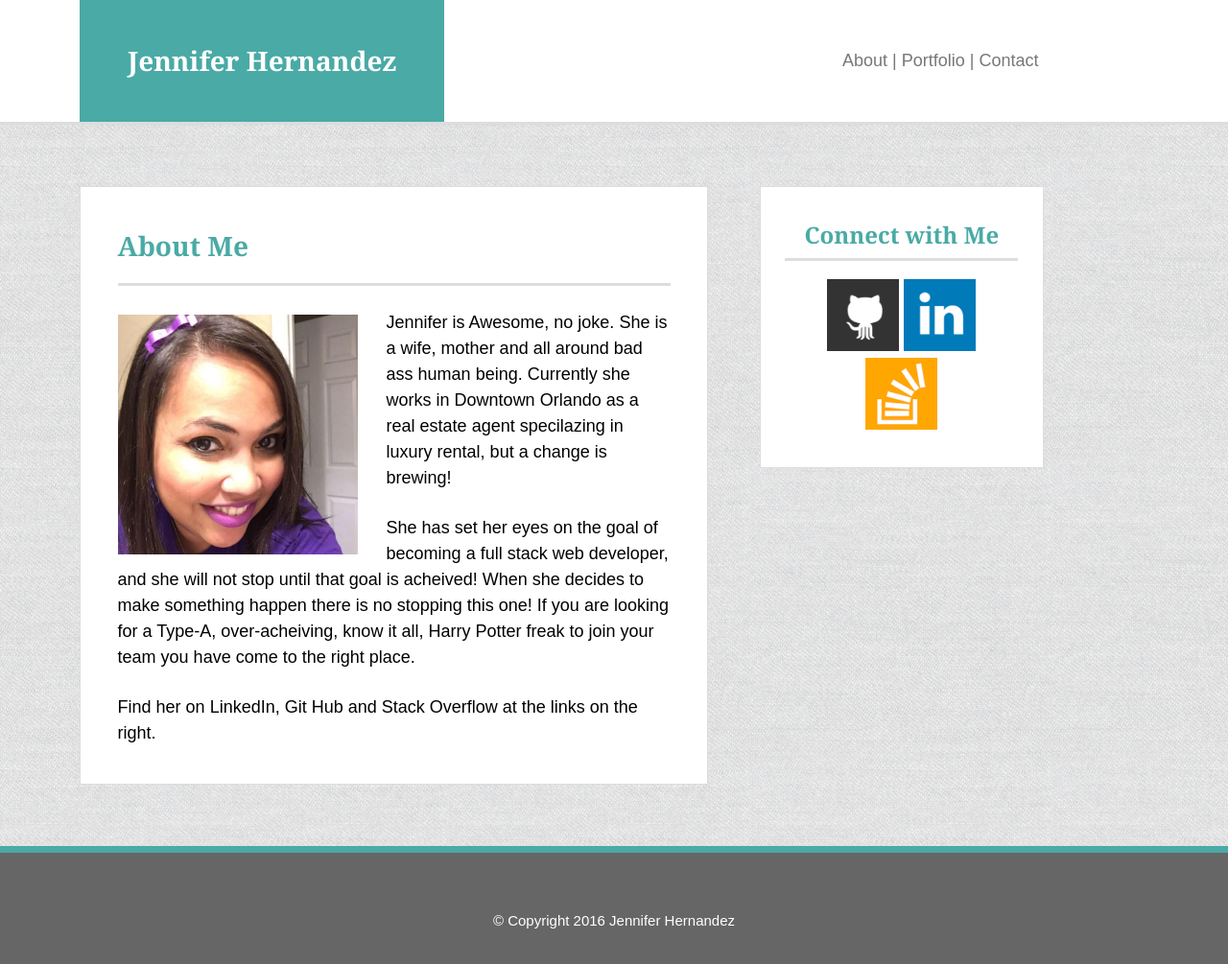
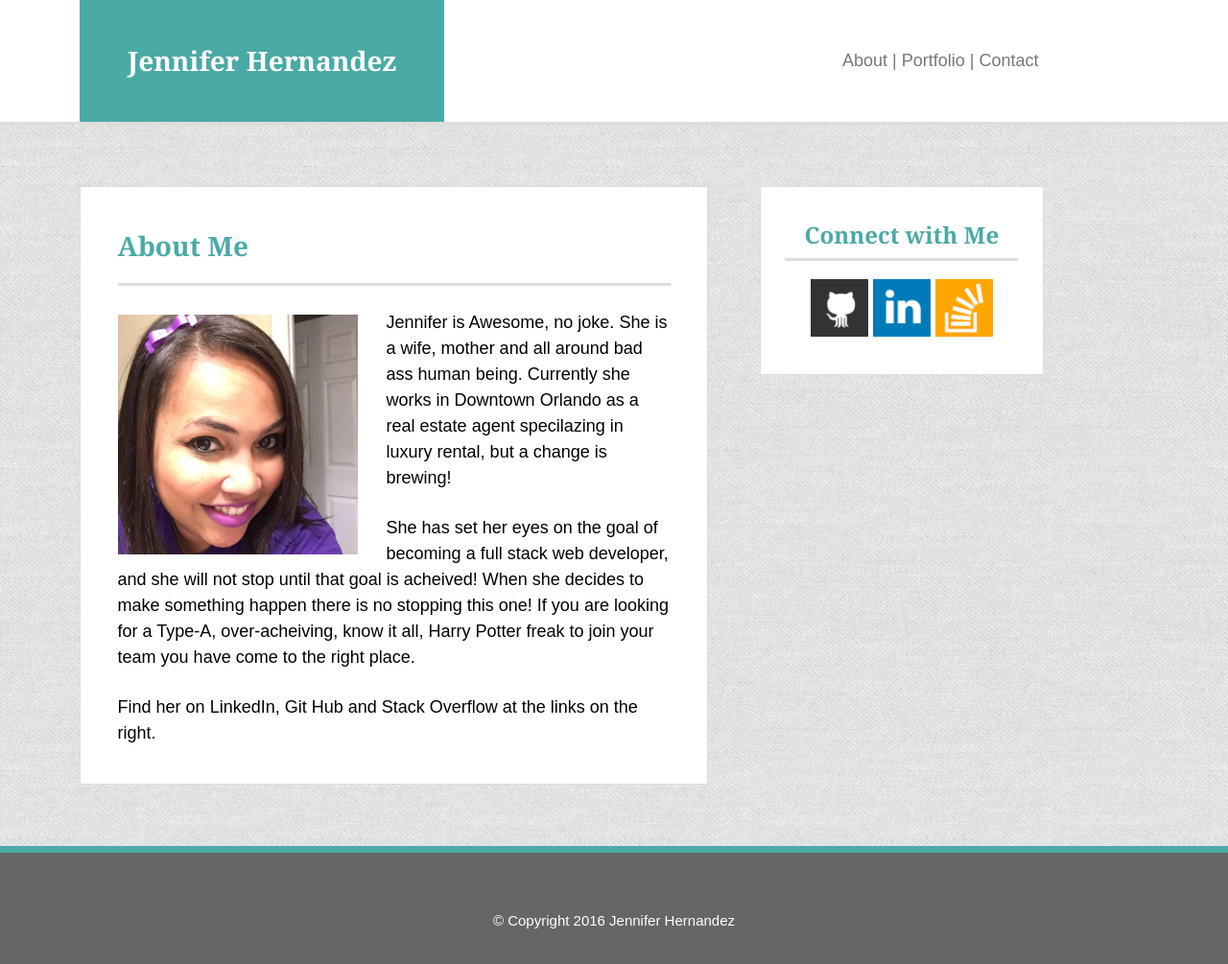
Before and after one commit to jennaroe/Basic-Portfolio, a PHP site: page /index.php in a window 1280 px wide. Shown: the whole page at 96% size. Run offline with PHP 8.4, Linux system fonts and the light colour scheme.

Commit message:
Update style.css

```diff
--- a/assets/css/style.css
+++ b/assets/css/style.css
@@ -102,8 +102,8 @@ p{
     padding: 3%;
     }
 li img{
-    height: 75px;
-    width:75px;
+    height: 60px;
+    width:60px;
 }
 li{
     display: inline-block;
```
